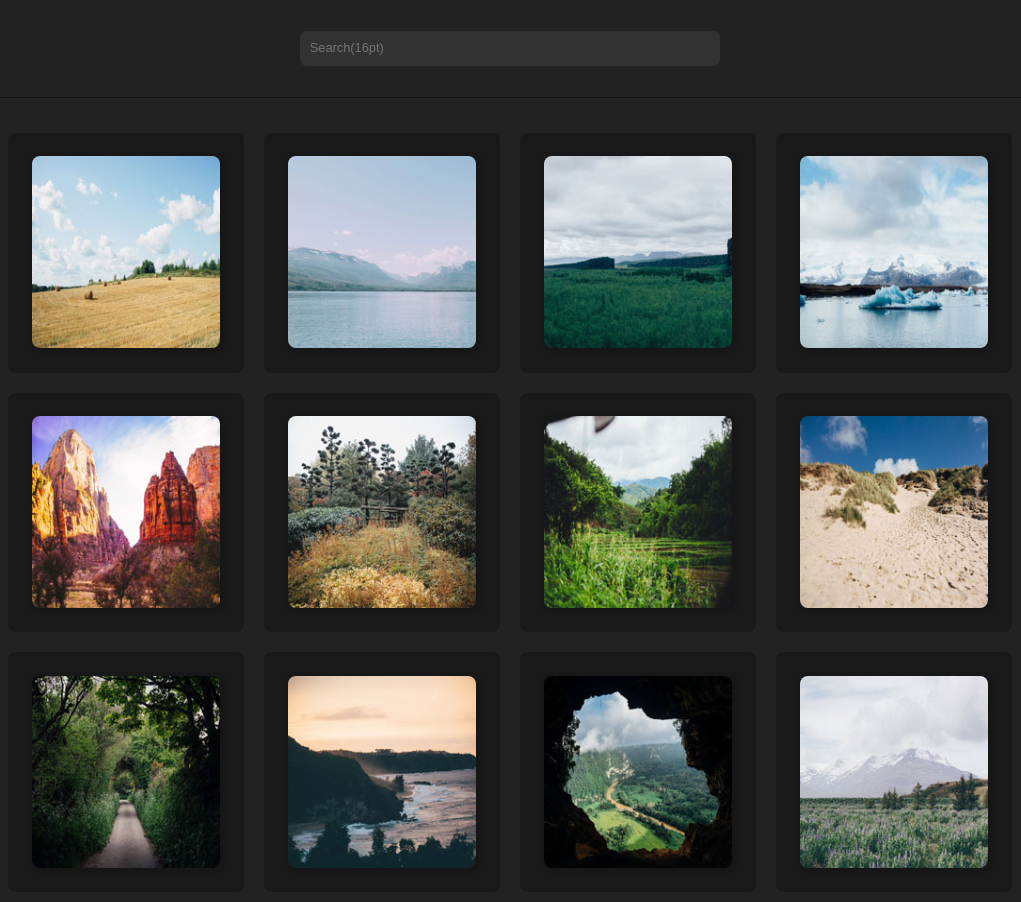
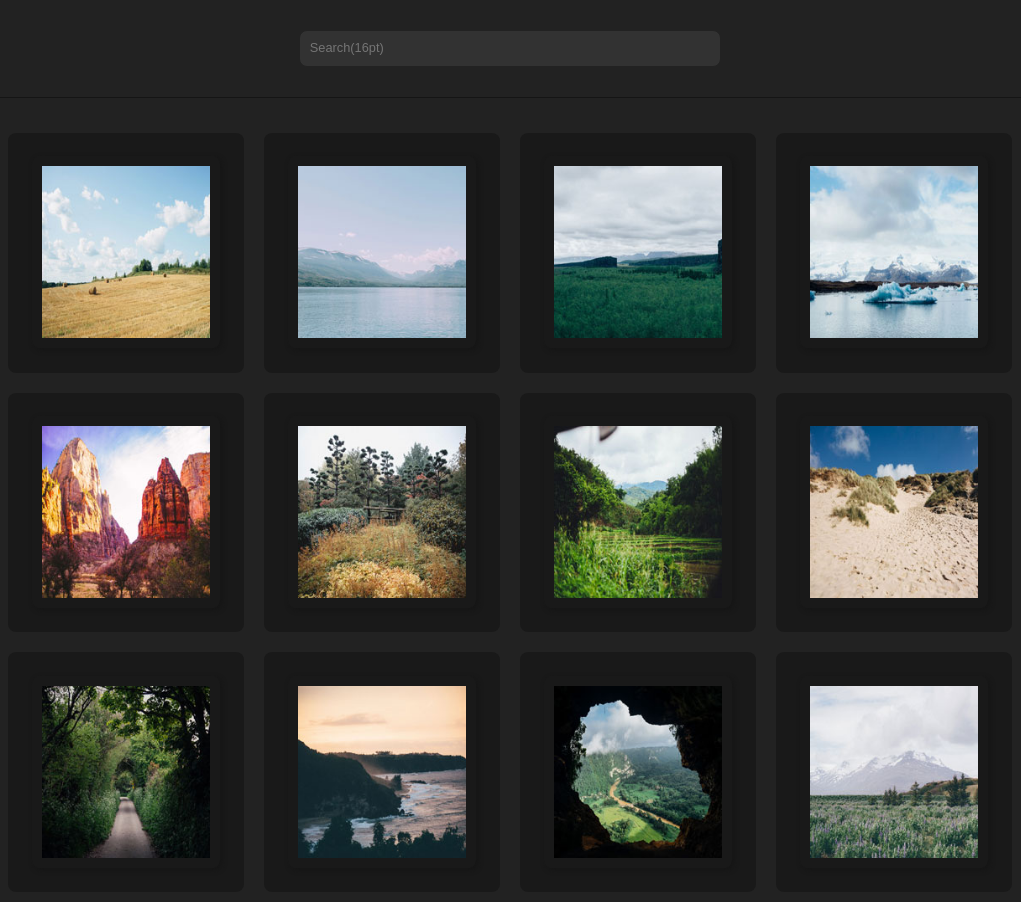
Before and after one commit to JasonBWelsh/interactive-photo-gallery, a plain HTML site: page index.html in a window 1280 px wide. Shown: the whole page, without its empty margins (130-1151 px from the left). Drawn offline with Linux system fonts and the light colour scheme.

Commit message:
Search functionality added but CSS bug
Added functionality for the search layout, but it completely messes
witht he layout.

```diff
--- a/index.html
+++ b/index.html
@@ -20,61 +20,61 @@
 		<div class="thumb-wrap">
 
 			<div class="thumb-div">
-				<a href="img/01.jpg" data-rel="lightcase:myCollection:slideshow"><img src="img/thumbnails/01.jpg" alt="I love hay bales. Took this snap on a drive through the countryside past some straw fields.
+				<a href="img/01.jpg" data-rel="lightcase:myCollection:slideshow"><img class="image" src="img/thumbnails/01.jpg" alt="I love hay bales. Took this snap on a drive through the countryside past some straw fields.
 
 "></a>
 			</div>
 
 			<div class="thumb-div">
-				<a href="img/02.jpg" data-rel="lightcase:myCollection:slideshow"><img src="img/thumbnails/02.jpg" alt="The lake was so calm today. We had a great view of the snow on the mountains from here."></a>
+				<a href="img/02.jpg" data-rel="lightcase:myCollection:slideshow"><img class="image" src="img/thumbnails/02.jpg" alt="The lake was so calm today. We had a great view of the snow on the mountains from here."></a>
 			</div>
 
 			<div class="thumb-div">
-				<a href="img/03.jpg" data-rel="lightcase:myCollection:slideshow"><img src="img/thumbnails/03.jpg" alt="
+				<a href="img/03.jpg" data-rel="lightcase:myCollection:slideshow"><img class="image" src="img/thumbnails/03.jpg" alt="
 I hiked to the top of the mountain and got this picture of the canyon and trees below."></a>
 			</div>
 
 			<div class="thumb-div">
-				<a href="img/04.jpg" data-rel="lightcase:myCollection:slideshow"><img src="img/thumbnails/04.jpg" alt="It was amazing to see an iceberg up close, it was so cold but didn’t snow today. "></a>
+				<a href="img/04.jpg" data-rel="lightcase:myCollection:slideshow"><img class="image" src="img/thumbnails/04.jpg" alt="It was amazing to see an iceberg up close, it was so cold but didn’t snow today. "></a>
 			</div>
 
 			<div class="thumb-div">
-				<a href="img/05.jpg" data-rel="lightcase:myCollection:slideshow"><img src="img/thumbnails/05.jpg" alt="The red cliffs were beautiful. It was really hot in the desert but we did a lot of walking through the canyons."></a>
+				<a href="img/05.jpg" data-rel="lightcase:myCollection:slideshow"><img class="image" src="img/thumbnails/05.jpg" alt="The red cliffs were beautiful. It was really hot in the desert but we did a lot of walking through the canyons."></a>
 			</div>
 
 			<div class="thumb-div">
-				<a href="img/06.jpg" data-rel="lightcase:myCollection:slideshow"><img src="img/thumbnails/06.jpg" alt="
+				<a href="img/06.jpg" data-rel="lightcase:myCollection:slideshow"><img class="image" src="img/thumbnails/06.jpg" alt="
 Fall is coming, I love when the leaves on the trees start to change color.
 
 "></a>
 			</div>
 
 			<div class="thumb-div">
-				<a href="img/07.jpg" data-rel="lightcase:myCollection:slideshow"><img src="img/thumbnails/07.jpg" alt="Plantation
+				<a href="img/07.jpg" data-rel="lightcase:myCollection:slideshow"><img class="image" src="img/thumbnails/07.jpg" alt="Plantation
 I drove past this plantation yesterday, everything is so green!"></a>
 			</div>
 
 			<div class="thumb-div">
-				<a href="img/08.jpg" data-rel="lightcase:myCollection:slideshow"><img src="img/thumbnails/08.jpg" alt="My summer vacation to the Oregon Coast. I love the sandy dunes!"></a>
+				<a href="img/08.jpg" data-rel="lightcase:myCollection:slideshow"><img class="image" src="img/thumbnails/08.jpg" alt="My summer vacation to the Oregon Coast. I love the sandy dunes!"></a>
 			</div>
 
 			<div class="thumb-div">
-				<a href="img/09.jpg" data-rel="lightcase:myCollection:slideshow"><img src="img/thumbnails/09.jpg" alt="Countryside Lane
+				<a href="img/09.jpg" data-rel="lightcase:myCollection:slideshow"><img class="image" src="img/thumbnails/09.jpg" alt="Countryside Lane
 We enjoyed a quiet stroll down this countryside lane."></a>
 			</div>
 
 			<div class="thumb-div">
-				<a href="img/10.jpg" data-rel="lightcase:myCollection:slideshow"><img src="img/thumbnails/10.jpg" alt="Sunset at the coast! The sky turned a lovely shade of orange."></a>
+				<a href="img/10.jpg" data-rel="lightcase:myCollection:slideshow"><img class="image" src="img/thumbnails/10.jpg" alt="Sunset at the coast! The sky turned a lovely shade of orange."></a>
 			</div>
 
 			<div class="thumb-div">
-				<a href="img/11.jpg" data-rel="lightcase:myCollection:slideshow"><img src="img/thumbnails/11.jpg" alt="I did a tour of a cave today and the view of the landscape below was breathtaking.
+				<a href="img/11.jpg" data-rel="lightcase:myCollection:slideshow"><img class="image" src="img/thumbnails/11.jpg" alt="I did a tour of a cave today and the view of the landscape below was breathtaking.
 
 "></a>
 			</div>
 
 			<div class="thumb-div">
-				<a href="img/12.jpg" data-rel="lightcase:myCollection:slideshow"><img src="img/thumbnails/12.jpg" alt="I walked through this meadow of bluebells and got a good view of the snow on the mountain before the fog came in."></a>
+				<a href="img/12.jpg" data-rel="lightcase:myCollection:slideshow"><img class="image" src="img/thumbnails/12.jpg" alt="I walked through this meadow of bluebells and got a good view of the snow on the mountain before the fog came in."></a>
 			</div>
 
 
--- a/js/scripts.js
+++ b/js/scripts.js
@@ -0,0 +1,17 @@
+const search = document.querySelector('#search');
+const image = document.querySelectorAll('.image');
+let holdImg ; //holds reference to img each time through loop
+
+
+$('#search').on('keyup', () => {
+  for (let i=0; i<image.length; i+=1) {
+    holdImg = image[i];
+    /*console.log($(holdImg).attr('alt'));*/
+    if ( $(holdImg).attr('alt').includes(search.value) == true ) {
+      console.log('it worked');
+      holdImg.style.display = 'block';
+    } else {
+      holdImg.style.display = 'none';
+    }
+  }
+});
--- a/main.css
+++ b/main.css
@@ -41,7 +41,6 @@ input[type="text"] {
 	color: #b1b9c1;
 	outline: none;
 	border: 1px solid #222;
-	/*border: none;*/
 	border-radius: 8px;
 	padding: 10px;
 	width: 80%;
@@ -70,18 +69,19 @@ input[type="text"]:focus {
 }
 
 
-.thumb-div img {
+.image {
 	margin-bottom: 10%;
 	margin-top: 10%;
 	height: 80%;
 	width: 80%;
 	box-shadow: 2px 2px 5px #151515;
+	border: 10px solid #191919;
 	border-radius: 8px;
 	transition: border-color 0.5s, filter 1s, box-shadow 1s;
 }
 
 
-.thumb-div img:hover {
+.image:hover {
 	border-color: #222;
 	filter: brightness(1.2);
 }
@@ -121,7 +121,7 @@ input[type="text"]:focus {
 
 	.thumb-div {
 		width: 23%;
-		/*border: none;*/
+
 	}
 
 
```
